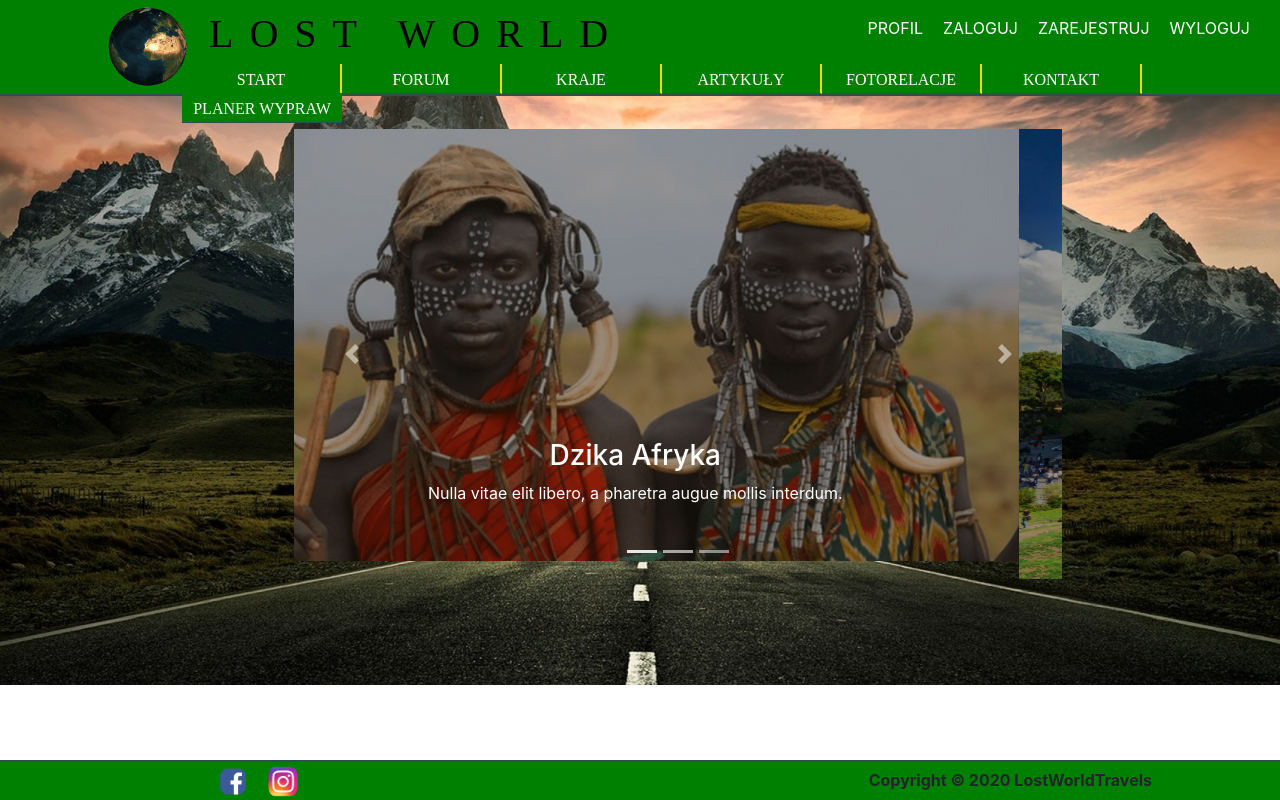
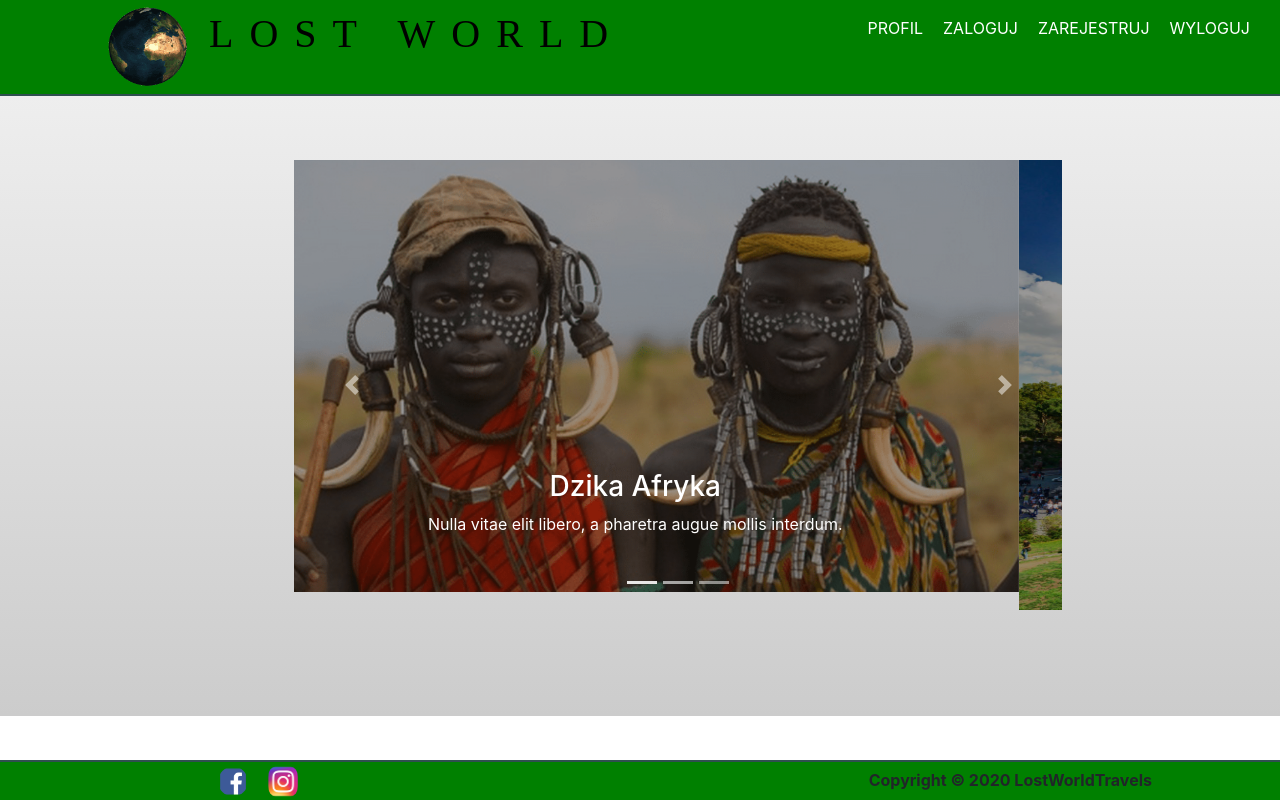
Before and after one commit to WojciechGladalski/lostworld-frontend, a React (Create React App) app: page / in a window 1280 px wide. Built offline with nearby package versions, Linux system fonts and the light colour scheme.

Commit message:
Modyfikacja stylów

```diff
--- a/src/components/Footer/Footer.module.css
+++ b/src/components/Footer/Footer.module.css
@@ -5,6 +5,7 @@
     background-color: green;
     height: 40px;
     position: fixed;
+    z-index: 10;
     border-top: 2px solid darkslategrey;
 }
 
--- a/src/components/Header/Toolbar/Toolbar.js
+++ b/src/components/Header/Toolbar/Toolbar.js
@@ -14,9 +14,9 @@ const toolbar = (props) => (
             </nav>
 
         </header>
-        <div>
-            <Submenu/>
-        </div>
+        {/*<div>*/}
+        {/*    <Submenu/>*/}
+        {/*</div>*/}
     </div>
 );
 
--- a/src/hoc/Layout/Layout.module.css
+++ b/src/hoc/Layout/Layout.module.css
@@ -1,7 +1,9 @@
 .Content {
-    margin-top: 65px;
+    margin-top: 96px;
     height: 620px;
+    background: linear-gradient(#eeeeee, #cccccc);
     background-size: cover;
-    background-position: center;
-    background-image: url("../../assets/images/background.jpg");
+    /*background-size: cover;*/
+    /*background-position: center;*/
+    /*background-image: url("../../assets/images/background.jpg");*/
 }
```
